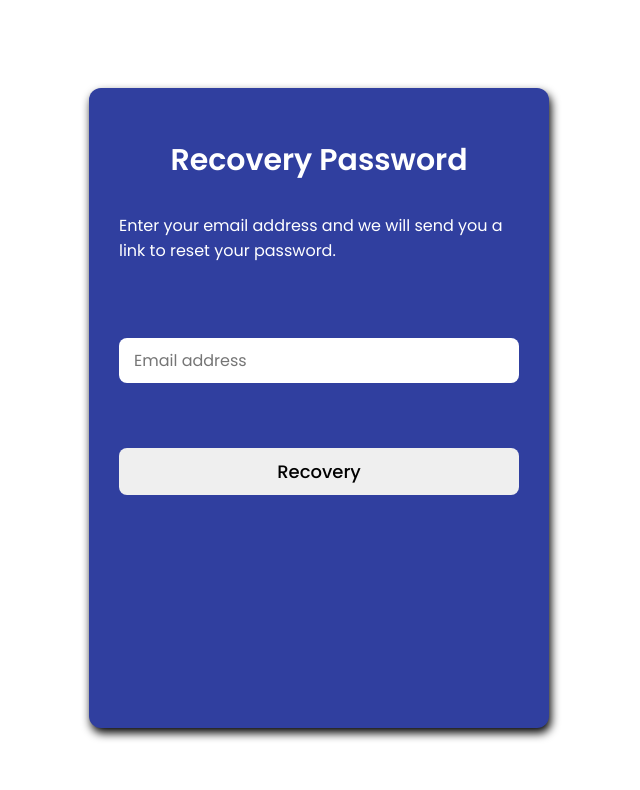
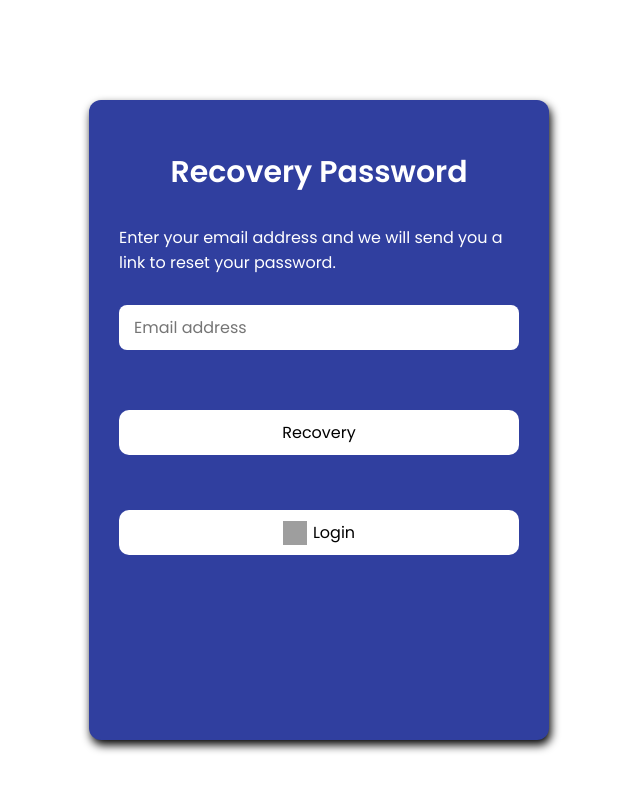
Before and after one commit to hrcamilo11/ProyectoPlataformasNotas, an Angular app: page /recovery in a window 1280 px wide. Shown: the top 790 px of the page, without its empty margins (321-961 px from the left). Built offline with nearby package versions, Linux system fonts and the light colour scheme; grey boxes are pictures that could not be loaded.

Commit message:
fixed: Recovery pass - View

```diff
--- a/package.json
+++ b/package.json
@@ -18,6 +18,7 @@
     "@angular/platform-browser": "^17.3.0",
     "@angular/platform-browser-dynamic": "^17.3.0",
     "@angular/router": "^17.3.0",
+    "boxicons": "^2.1.4",
     "rxjs": "~7.8.0",
     "tslib": "^2.3.0",
     "zone.js": "~0.14.3"
--- a/src/app/cargar-scripts.service.ts
+++ b/src/app/cargar-scripts.service.ts
@@ -11,7 +11,7 @@ export class CargarScriptsService {
     for(let archive of archives){
 
       let script = document.createElement('script');
-      script.src = "./assets/js/" + archive + ".js";
+      script.src = "assets/js/" + archive + ".js";
       let body = document.getElementsByTagName('body')[0];
       body.appendChild(script);
 
--- a/src/app/login/login.component.css
+++ b/src/app/login/login.component.css
@@ -13,7 +13,7 @@ a{
 }
 
 body{
-  margin:30px 0;
+  margin:40px 0;
   height: 95vh;
   display: flex;
   align-items: center;
--- a/src/app/login/login.component.html
+++ b/src/app/login/login.component.html
@@ -26,7 +26,7 @@
       <input type="text" placeholder="Full name" required>
       <input type="email" placeholder="Email address" required>
       <input type="password" placeholder="Password" required>
-      <a href="#">Forget Password?</a>
+      <a routerLink="/recovery">Forget Password?</a>
       <button type="submit" class="btn">Signup</button>
     </form>
 
--- a/src/app/login/login.component.ts
+++ b/src/app/login/login.component.ts
@@ -1,11 +1,13 @@
 import {Component, OnInit} from '@angular/core';
-import {RouterOutlet} from "@angular/router";
+import {RouterLink, RouterOutlet} from "@angular/router";
 import {CargarScriptsService} from "../cargar-scripts.service";
 
 @Component({
   selector    : 'app-login',
   standalone  : true,
-  imports: [] ,
+  imports: [
+    RouterLink
+  ],
   templateUrl : './login.component.html',
   styleUrl    : './login.component.css'
 
--- a/src/app/recovery-password/recovery-password.component.css
+++ b/src/app/recovery-password/recovery-password.component.css
@@ -13,7 +13,8 @@ a{
 }
 
 body{
-  height: 100vh;
+  margin:40px 0;
+  height: 95vh;
   display: flex;
   align-items: center;
   justify-content: center;
@@ -60,7 +61,6 @@ body{
 form input{
   outline: none;
   border: none;
-  margin-top: 45px;
   padding: 10px 15px;
   font-size: 16px;
   color: #333;
@@ -85,9 +85,47 @@ form .btn{
   font-size: 18px;
   font-weight: 500;
   cursor: pointer;
+
+}
+
+
+form .btnreturt{
+  margin-top: 45px;
+  border: none;
+  padding: 10px 15px;
+  border-radius: 8px;
+  font-size: 18px;
+  font-weight: 500;
+  cursor: pointer;
+
+
 }
 
 
 .container.active .recovery-section header{
   opacity: 0.6;
 }
+
+
+.buttons{
+  margin-top: 40px;
+  display: flex;
+  flex-direction: column;
+  align-items: center;
+  gap: 55px;
+
+
+  button{
+    width: 100%;
+    padding: 10px;
+    background: #fff;
+    border: none;
+    border-radius: 10px;
+    font-size: 16px;
+    display: flex;
+    align-items: center;
+    justify-content: center;
+    gap: 6px;
+    cursor: pointer;
+  }
+}
--- a/src/app/recovery-password/recovery-password.component.html
+++ b/src/app/recovery-password/recovery-password.component.html
@@ -17,7 +17,16 @@
 
       <input type="email" placeholder="Email address" required>
 
-      <button type="submit" class="btn">Recovery</button>
+      <div class="buttons">
+        <button type="submit">
+          Recovery
+        </button>
+        <button routerLink="/login">
+          <img width="24" height="24" src="https://img.icons8.com/material-two-tone/24/back--v1.png" alt="back--v1"/>
+          Login
+        </button>
+      </div>
+
     </form>
 
   </div>
--- a/src/app/recovery-password/recovery-password.component.ts
+++ b/src/app/recovery-password/recovery-password.component.ts
@@ -1,10 +1,13 @@
 import { Component } from '@angular/core';
 import {CargarScriptsService} from "../cargar-scripts.service";
+import {RouterLink} from "@angular/router";
 
 @Component({
   selector: 'app-recovery-password',
   standalone: true,
-  imports: [],
+  imports: [
+    RouterLink
+  ],
   templateUrl: './recovery-password.component.html',
   styleUrl: './recovery-password.component.css'
 })
```
Also changed, not shown: 1 other file (tests, documents, lock files or other folders).
